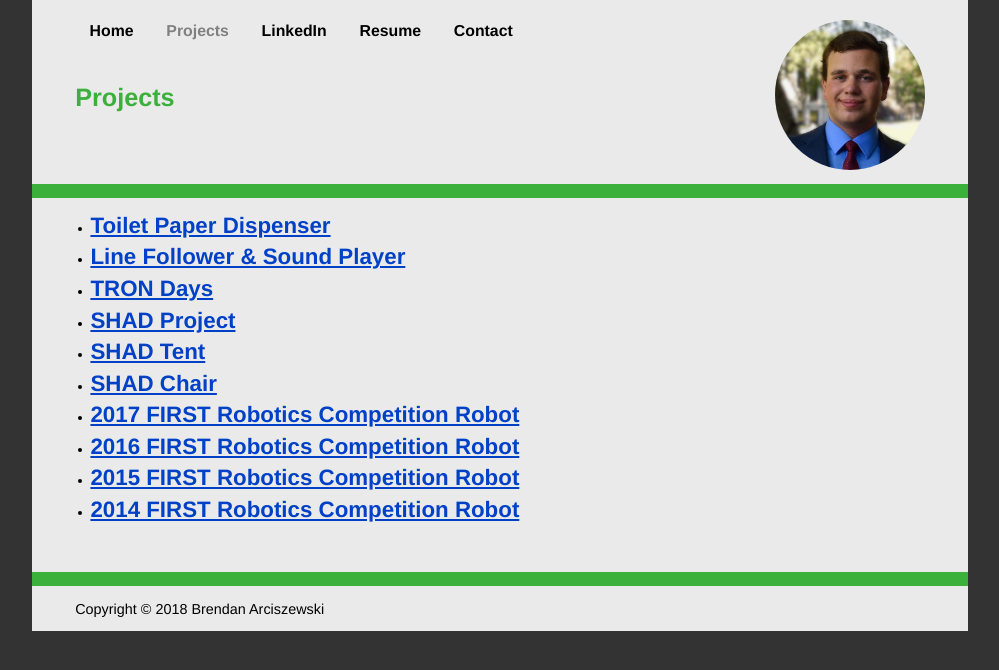
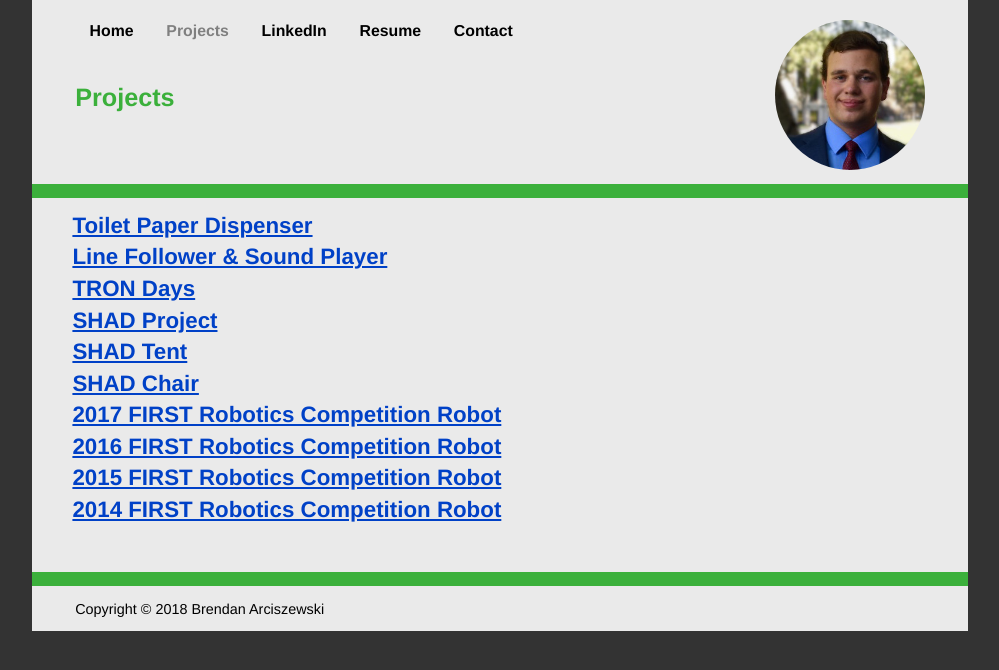
Before and after one commit to brendanarciszewski/brendanarciszewski.github.io, a Jekyll site: the page built from projects.md, in a window 1280 px wide. Shown: the top 670 px of the page, without its empty margins (140-1139 px from the left). Built offline with Jekyll 4.4.1, drawn with Linux system fonts in a browser that asks for light colours; some web fonts are replaced.

Commit message:
better list of projects

```diff
--- a/css/mobile-base.css
+++ b/css/mobile-base.css
@@ -228,3 +228,15 @@
     background: var(--module-background-colour);
     padding: var(--module-padding);
 }
+
+ul.category-list {
+    list-style: none;
+    padding: 0;
+}
+/*ul.category-list > li:before {
+    content: '\25B6';
+    margin: 0 1em 0 0;
+}*/
+ul.category-list > li > div {
+    margin-bottom: 2em;
+}
```
